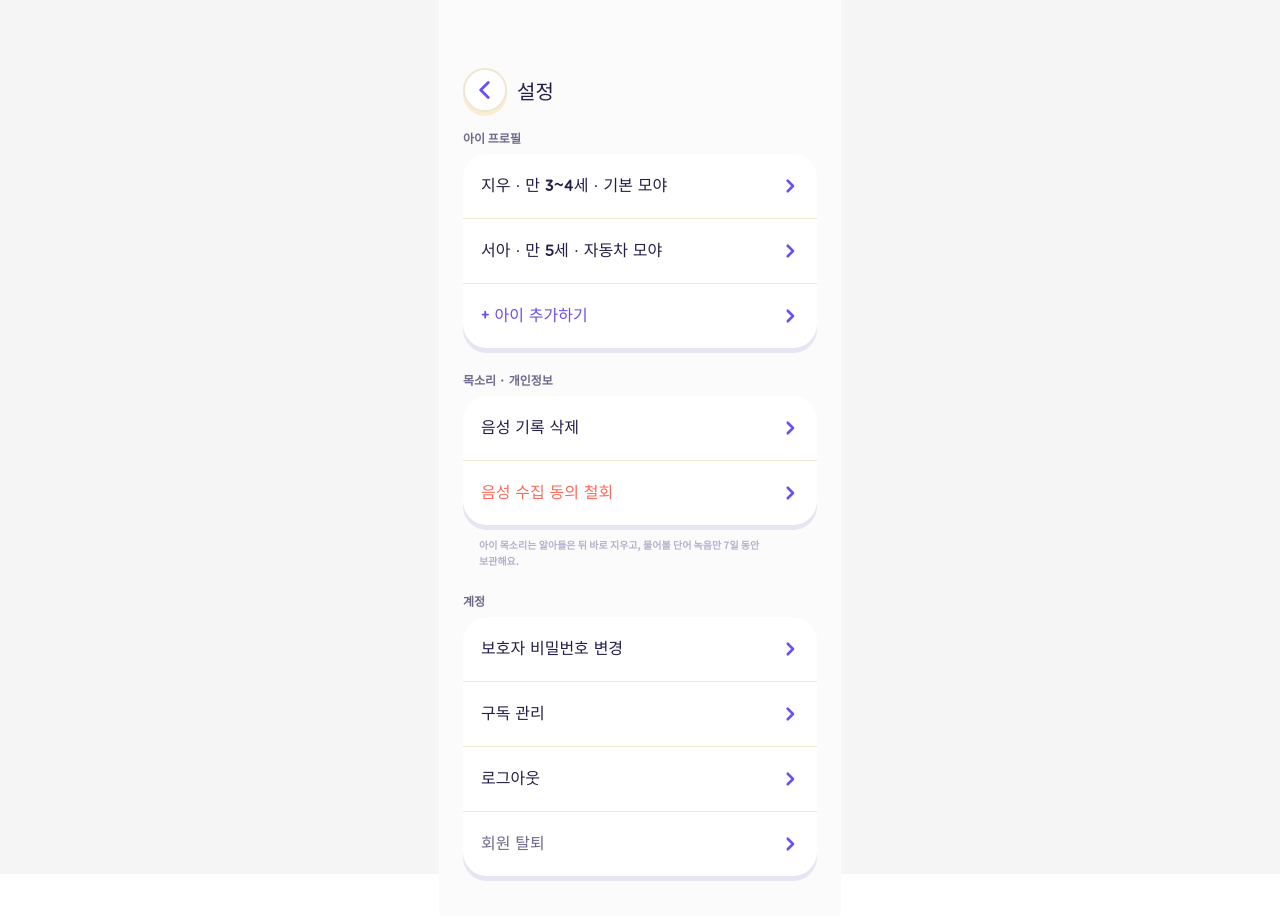
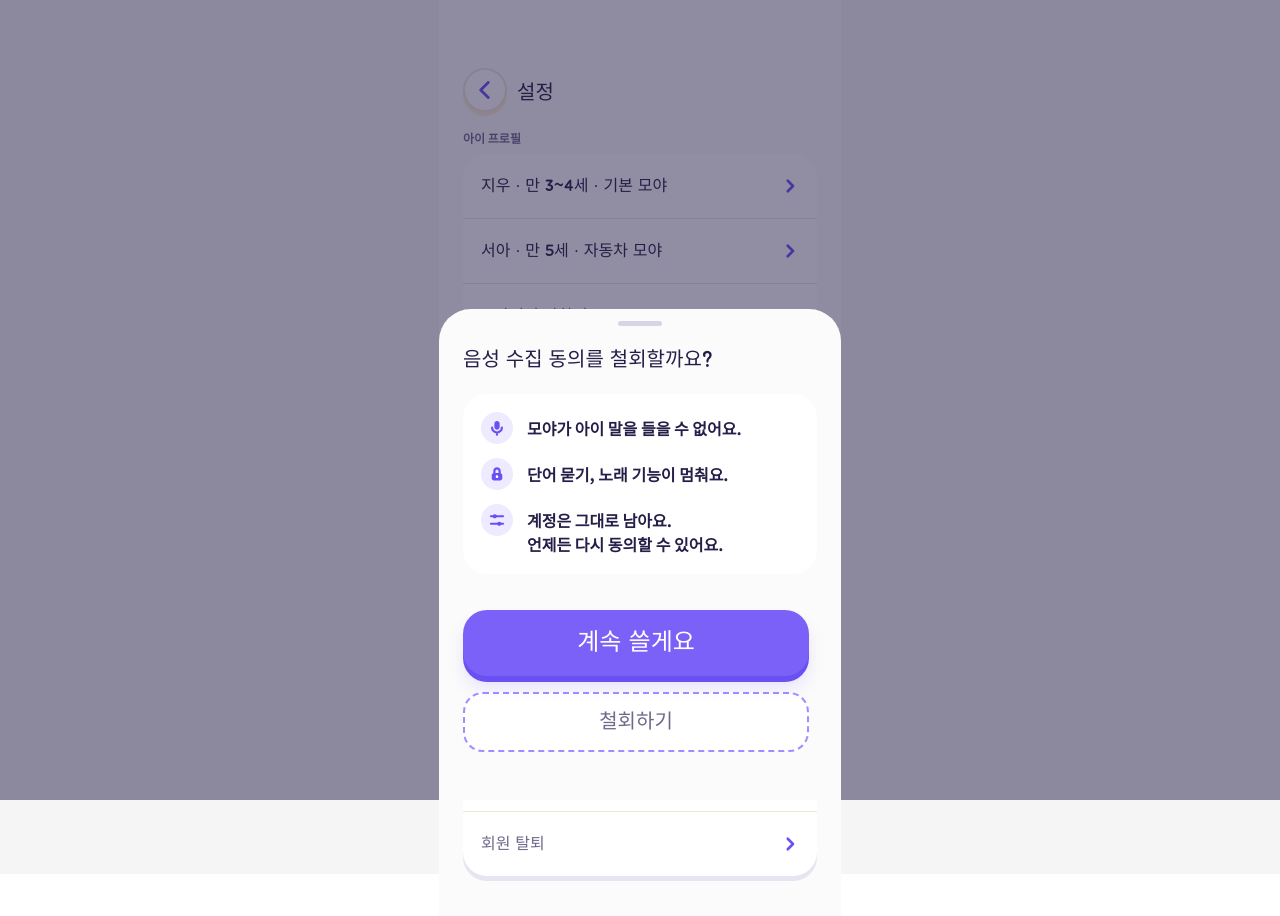
Before and after one commit to line4thon-moyamoya/FE, a React (Vite) app: page /guardian/settings in a window 1280 px wide. Both pictures are taken after a click on the button "음성 수집 동의 철회". Built offline with nearby package versions, Linux system fonts and the light colour scheme.

Commit message:
✨ Feat: 음성 수집 동의 철회 확인 시트 구현 및 설정 연결

```diff
--- /dev/null
+++ b/src/components/Guardian/VoiceConsentWithdrawSheet.tsx
@@ -0,0 +1,58 @@
+import BottomSheet from "../common/BottomSheet/BottomSheet";
+import Button from "../common/Button/Button";
+import mic from "../../assets/icons/mic_icon.svg";
+import lock from "../../assets/icons/lock.svg";
+import settings from "../../assets/icons/settings.svg";
+
+interface VoiceConsentWithdrawSheetProps {
+  isOpen: boolean;
+  onClose: () => void;
+  onWithdraw: () => void;
+}
+
+const NOTICES = [
+  { icon: mic, text: "모야가 아이 말을 들을 수 없어요." },
+  { icon: lock, text: "단어 묻기, 노래 기능이 멈춰요." },
+  {
+    icon: settings,
+    text: "계정은 그대로 남아요.\n언제든 다시 동의할 수 있어요.",
+  },
+];
+
+export default function VoiceConsentWithdrawSheet({
+  isOpen,
+  onClose,
+  onWithdraw,
+}: VoiceConsentWithdrawSheetProps) {
+  return (
+    <BottomSheet isOpen={isOpen} onClose={onClose}>
+      <h2 className="font-jua text-xl leading-7 text-[#241F48]">
+        음성 수집 동의를 철회할까요?
+      </h2>
+
+      <ul className="flex flex-col gap-[14px] mt-5 rounded-3xl bg-white p-[18px]">
+        {NOTICES.map(({ icon, text }) => (
+          <li key={text} className="flex items-start gap-[14px]">
+            <span className="flex w-8 h-8 items-center justify-center rounded-full bg-[#EEEAFF]">
+              <img src={icon} className="w-[18px] h-[18px]" />
+            </span>
+            <p className="whitespace-pre-line pt-1 font-noto text-base font-bold leading-6 text-[#241F48]">
+              {text}
+            </p>
+          </li>
+        ))}
+      </ul>
+
+      <div className="flex flex-col gap-4 mt-9">
+        <Button text="계속 쓸게요" onClick={onClose} />
+        <button
+          type="button"
+          onClick={onWithdraw}
+          className="cursor-pointer w-[346px] h-[60px] rounded-[20px] px-5 border-2 border-dashed border-[#A08DFF] bg-white font-jua text-xl leading-6 text-[#6F6A8C]"
+        >
+          철회하기
+        </button>
+      </div>
+    </BottomSheet>
+  );
+}
--- a/src/pages/Guardian/Settings.tsx
+++ b/src/pages/Guardian/Settings.tsx
@@ -1,3 +1,4 @@
+import { useState } from "react";
 import { useNavigate } from "react-router-dom";
 import BackButton from "../../components/common/BackButton/BackButton";
 import SettingSection from "../../components/Guardian/SettingSection";
@@ -6,6 +7,8 @@ import { MOCK_CHILD_LIST } from "../../mocks/guardian";
 import type { Child } from "../../types/guardian";
 import { AGE_GROUP_LABEL } from "../../types/signup";
 import { MOYA_LOOK_LABEL } from "../../types/moya";
+import VoiceConsentWithdrawSheet from "../../components/Guardian/VoiceConsentWithdrawSheet";
+import { setVoiceConsent } from "../../utils/voiceConsent";
 
 const getChildProfileLabel = (child: Child) => {
   const parts = [child.name, AGE_GROUP_LABEL[child.ageGroup]];
@@ -18,7 +21,15 @@ const comingSoon = () => alert("준비 중인 기능이에요");
 
 export default function Settings() {
   const navigate = useNavigate();
-  const childList = MOCK_CHILD_LIST; // TODO: API 연동 시 교체
+  const childList = MOCK_CHILD_LIST; // API 연동 시 교체
+
+  const [isWithdrawSheetOpen, setIsWithdrawSheetOpen] = useState(false);
+
+  const handleWithdraw = () => {
+    setVoiceConsent(false);
+    setIsWithdrawSheetOpen(false);
+    navigate("/home");
+  };
 
   return (
     <main className="min-h-full w-full bg-[#FBFBFB] flex flex-col">
@@ -38,7 +49,11 @@ export default function Settings() {
               onClick={() => navigate(`/guardian/settings/child/${child.id}`)}
             />
           ))}
-          <SettingItem label="+ 아이 추가하기" variant="primary" onClick={() => navigate("/guardian/settings/child/new")} />
+          <SettingItem
+            label="+ 아이 추가하기"
+            variant="primary"
+            onClick={() => navigate("/guardian/settings/child/new")}
+          />
         </SettingSection>
 
         <SettingSection
@@ -46,7 +61,11 @@ export default function Settings() {
           description="아이 목소리는 알아들은 뒤 바로 지우고, 물어볼 단어 녹음만 7일 동안 보관해요."
         >
           <SettingItem label="음성 기록 삭제" onClick={comingSoon} />
-          <SettingItem label="음성 수집 동의 철회" variant="danger" onClick={comingSoon} />
+          <SettingItem
+            label="음성 수집 동의 철회"
+            variant="danger"
+            onClick={() => setIsWithdrawSheetOpen(true)}
+          />
         </SettingSection>
 
         <SettingSection title="계정">
@@ -55,10 +74,15 @@ export default function Settings() {
             label="구독 관리"
             onClick={() => alert("구독 기능은 준비 중이에요")}
           />
-          <SettingItem label="로그아웃" onClick={comingSoon} />
+          <SettingItem label="로그아웃" onClick={() => navigate("/")} />
           <SettingItem label="회원 탈퇴" variant="muted" onClick={comingSoon} />
         </SettingSection>
       </div>
+      <VoiceConsentWithdrawSheet
+        isOpen={isWithdrawSheetOpen}
+        onClose={() => setIsWithdrawSheetOpen(false)}
+        onWithdraw={handleWithdraw}
+      />
     </main>
   );
 }
```
